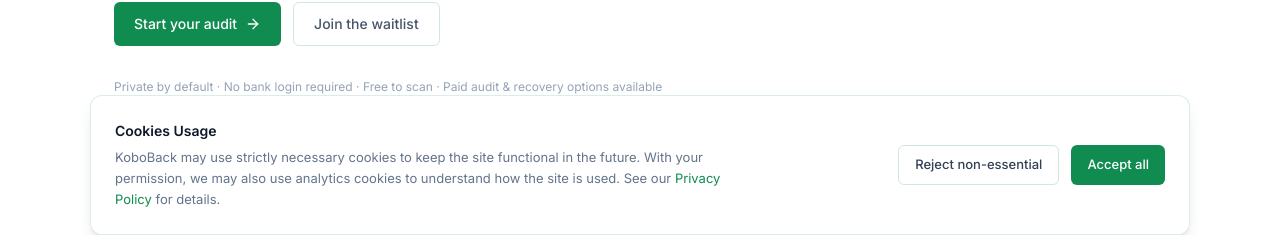
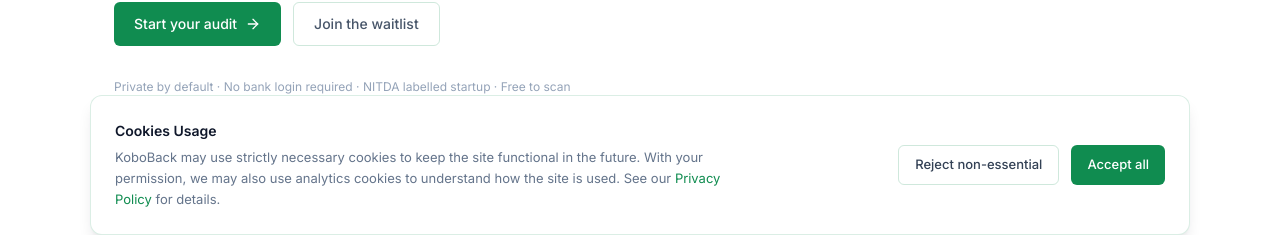
Before and after one commit to EmmanuelObi/koboback_landing, a React (Vite) app: page / in a window 1280 px wide. Shown: the part 541-776 px from the top of the page. Built offline with nearby package versions, Linux system fonts and the light colour scheme; no server answers.

Commit message:
NITDA info

```diff
--- a/src/App.tsx
+++ b/src/App.tsx
@@ -106,6 +106,11 @@
 
 const trustPoints = [
   {
+    icon: BadgeCheck,
+    title: "NITDA labelled startup",
+    desc: "Recognised by Nigeria's National Information Technology Development Agency — an independent signal that KoboBack meets national standards for Nigerian tech startups.",
+  },
+  {
     icon: ShieldCheck,
     title: "Built for consumers, not banks",
     desc: "Every tool in this space is sold to banks. KoboBack works exclusively for account holders.",
@@ -119,11 +124,6 @@
     icon: Banknote,
     title: "Transparent pricing",
     desc: "Scan for free. Pay ₦2,000 for a full audit report. Opt into managed recovery for 20% of what we get back — nothing more.",
-  },
-  {
-    icon: BadgeCheck,
-    title: "Full transparency",
-    desc: "You see exactly what we flagged, why it was flagged, and how we arrived at the recovery estimate.",
   },
 ];
 
@@ -419,8 +419,8 @@
 
             {/* Trust line */}
             <p className="mt-8 text-[12px] text-slate-400">
-              Private by default · No bank login required · Free to scan · Paid
-              audit & recovery options available
+              Private by default · No bank login required · NITDA labelled
+              startup · Free to scan
             </p>
           </motion.div>
         </motion.div>
@@ -1118,6 +1118,8 @@
           <div className="mt-10 pt-6 border-t border-brand/10 flex flex-col sm:flex-row items-center justify-between gap-3 text-[12px] text-slate-400">
             <p>
               &copy; {new Date().getFullYear()} KoboBack. All rights reserved.
+              {" · "}
+              NITDA labelled startup
             </p>
             <p>Not affiliated with any bank or financial institution.</p>
           </div>
--- a/src/components/LegalLayout.tsx
+++ b/src/components/LegalLayout.tsx
@@ -62,6 +62,8 @@
         <div className="max-w-[720px] mx-auto px-6 flex flex-col sm:flex-row items-center justify-between gap-4 text-[12px] text-slate-400">
           <p>
             &copy; {new Date().getFullYear()} KoboBack. All rights reserved.
+            {" · "}
+            NITDA labelled startup
           </p>
           <div className="flex items-center gap-5">
             <Link
```
